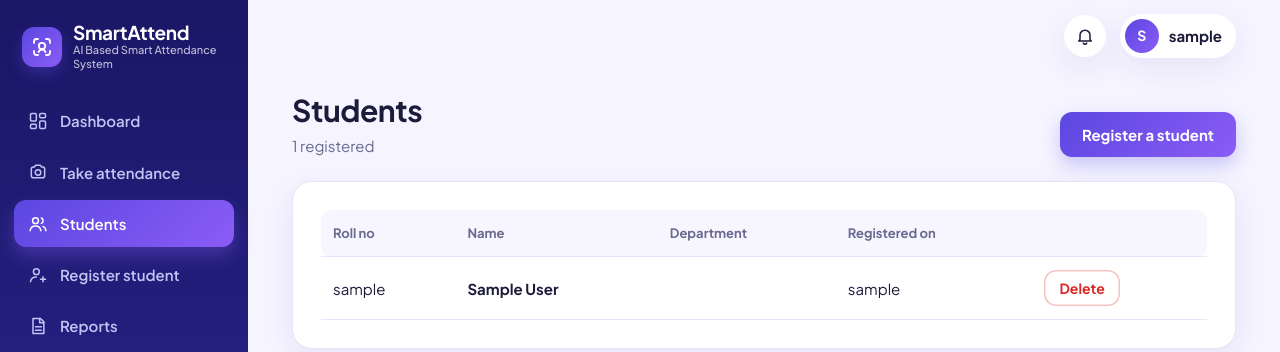
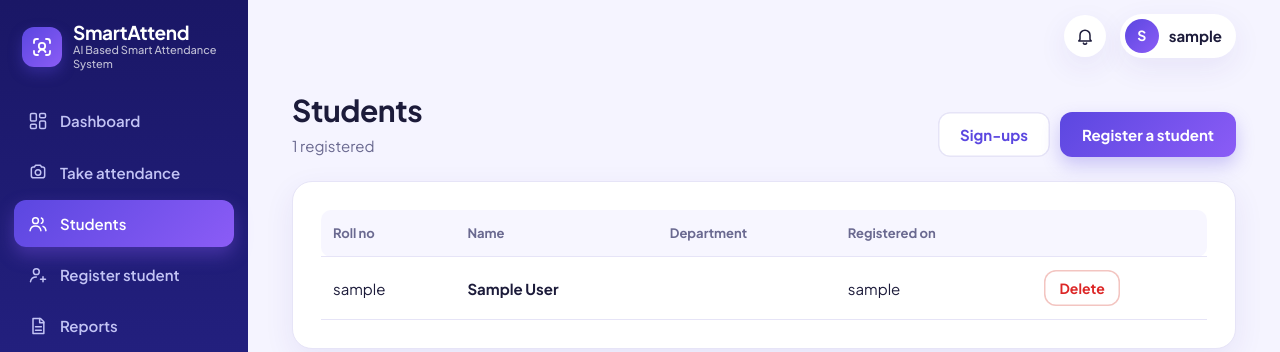
Before and after one commit to Yokshita13/AI_Attendance, a Flask app: page /students in a window 1280 px wide. Shown: the top 352 px of the page. Run offline with Flask 3, Linux system fonts and the light colour scheme; the visitor is signed in with stand-in values (Sample User, id 1); data comes from the database, SQL or seed files in the repository; parts of the project's set-up code (start-up, migrations or seed data) failed here and were passed over; some libraries are stand-ins or nearby versions.

Commit message:
Update students.html

```diff
--- a/frontend/templates/students.html
+++ b/frontend/templates/students.html
@@ -2,7 +2,8 @@
 {% block title %}Students{% endblock %}
 {% block content %}
 <div class="page-head"><div><h1>Students</h1><p>{{ students|length }} registered</p></div>
-  <a class="btn" href="{{ url_for('register') }}">Register a student</a></div>
+  <div class="inline"><a class="btn ghost" href="{{ url_for('signups') }}">Sign-ups{% if pending_count %} ({{ pending_count }}){% endif %}</a>
+  <a class="btn" href="{{ url_for('register') }}">Register a student</a></div></div>
 <section class="panel">
   <div class="table-wrap">
   <table class="table">
```
